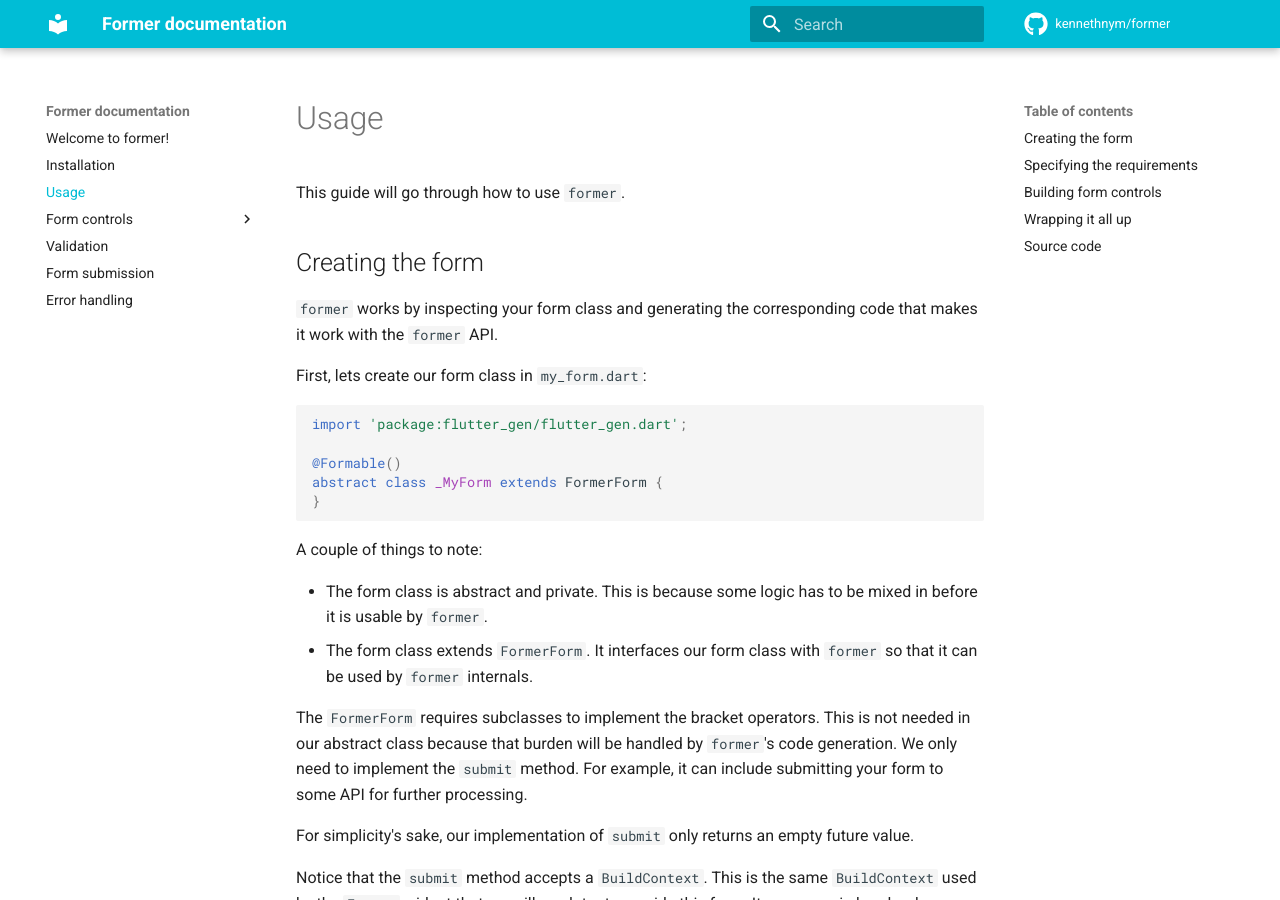
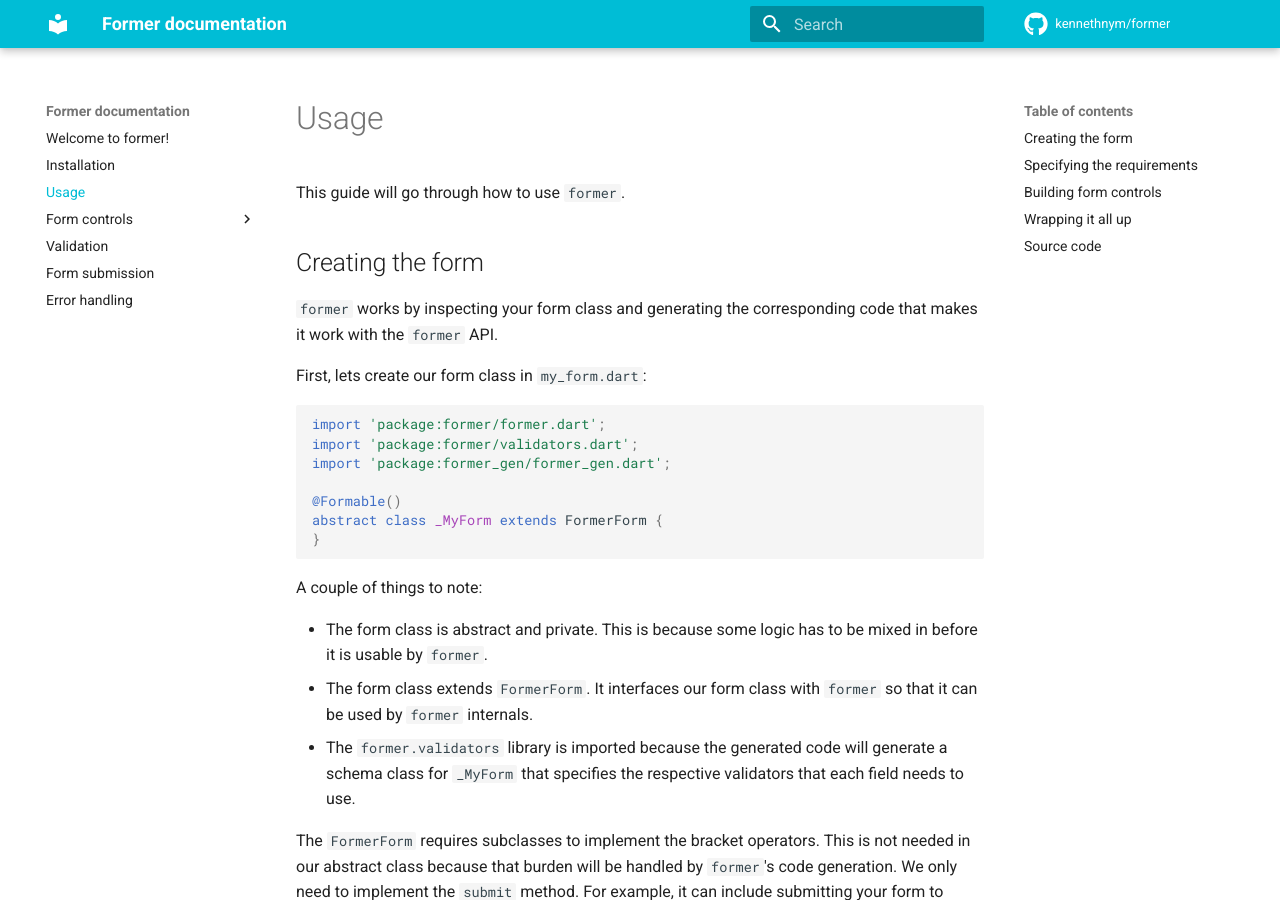
Before and after one commit to kennethnym/former, an MkDocs documentation site: the page built from doc/usage.md, in a window 1280 px wide and 900 px high. Built offline with MkDocs 1.6.1 and Material for MkDocs 9.7.7, drawn with Linux system fonts in a browser that asks for light colours; comment, search, counter and statistics services are not loaded; the version menu is left out.

Commit message:
Update docs

````diff
--- a/doc/usage.md
+++ b/doc/usage.md
@@ -10,7 +10,9 @@ API.
 First, lets create our form class in `my_form.dart`:
 
 ```dart
-import 'package:flutter_gen/flutter_gen.dart';
+import 'package:former/former.dart';
+import 'package:former/validators.dart';
+import 'package:former_gen/former_gen.dart';
 
 @Formable()
 abstract class _MyForm extends FormerForm {
@@ -22,6 +24,8 @@ A couple of things to note:
 - The form class is abstract and private. This is because some logic has to be mixed in before it is usable by `former`.
 - The form class extends `FormerForm`. It interfaces our form class with `former` so that it can be used by `former`
   internals.
+- The `former.validators` library is imported because the generated code will generate a schema class
+  for `_MyForm` that specifies the respective validators that each field needs to use.
 
 The `FormerForm` requires subclasses to implement the bracket operators. This is not needed in our abstract class
 because that burden will be handled by `former`'s code generation. We only need to implement the `submit` method. For
````
Also changed, not shown: doc/form-submission.md (+1 -2 lines).
